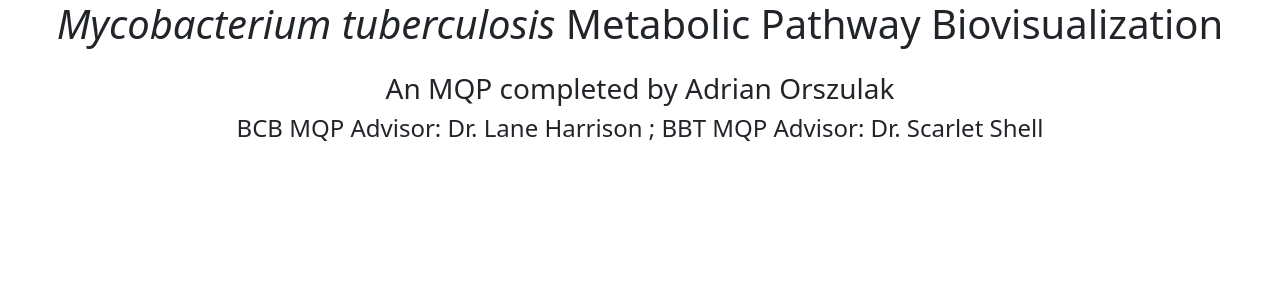
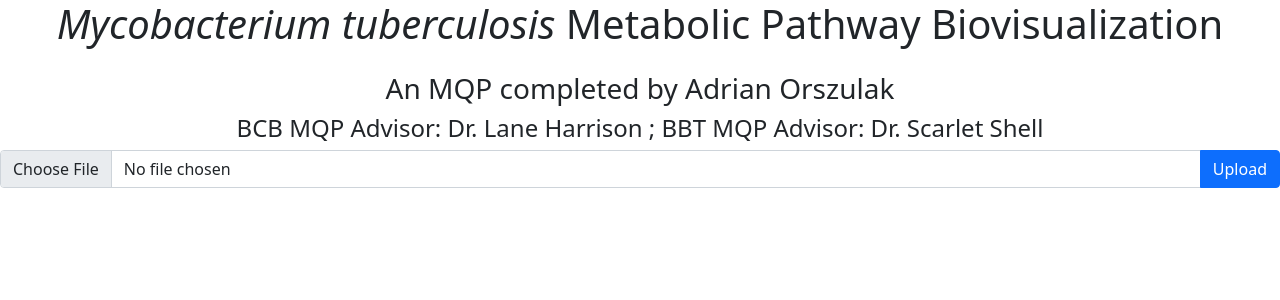
Before and after one commit to ao-joker/V2-BCB-MQP-BioVis, a React (Create React App) app in the folder client/: page / in a window 1280 px wide. Shown: the top 300 px of the page. Built offline with nearby package versions, Linux system fonts and the light colour scheme.

Commit message:
Shows a bar that can upload documents and upload button for show ATM

```diff
--- a/client/src/App.js
+++ b/client/src/App.js
@@ -1,6 +1,8 @@
 import React, {Component} from 'react';
+import FileUpload from './FileUpload';
 
-function App() {
+function App()
+{
 
   //Some constant titles
   const acknowledgements = "BCB MQP Advisor: Dr. Lane Harrison  ;  BBT MQP Advisor: Dr. Scarlet Shell";
@@ -12,6 +14,8 @@ function App() {
          <h3 className="text-center mt-4">An MQP completed by Adrian Orszulak</h3>
          <h4 className="text-center mt-2">{acknowledgements}</h4>
 
+
+      <FileUpload></FileUpload>
     </div>
   );
 }
--- a/client/src/FileUpload.js
+++ b/client/src/FileUpload.js
@@ -0,0 +1,22 @@
+import React, {Fragment} from 'react';
+
+/*Here is the basis for the file upload mechanism
+    - Firstly, the basic set up for the choosing file and then upload file system is placed in using the Fragment
+*/
+function FileUpload()
+{
+    return(
+        <Fragment>
+            <form>
+                <div className = "input-group mb-3">
+                    <input type = "file" className = "form-control" id = "inputGroupFile02"></input>
+                    <label className = "custom-file-label" htmlFor = "custom-file"></label>
+
+                    <input type = "submit" value = "Upload" className = "btn btn-primary btn-block"></input>
+                </div>
+            </form>
+        </Fragment>
+    )
+}
+
+export default FileUpload;
```
